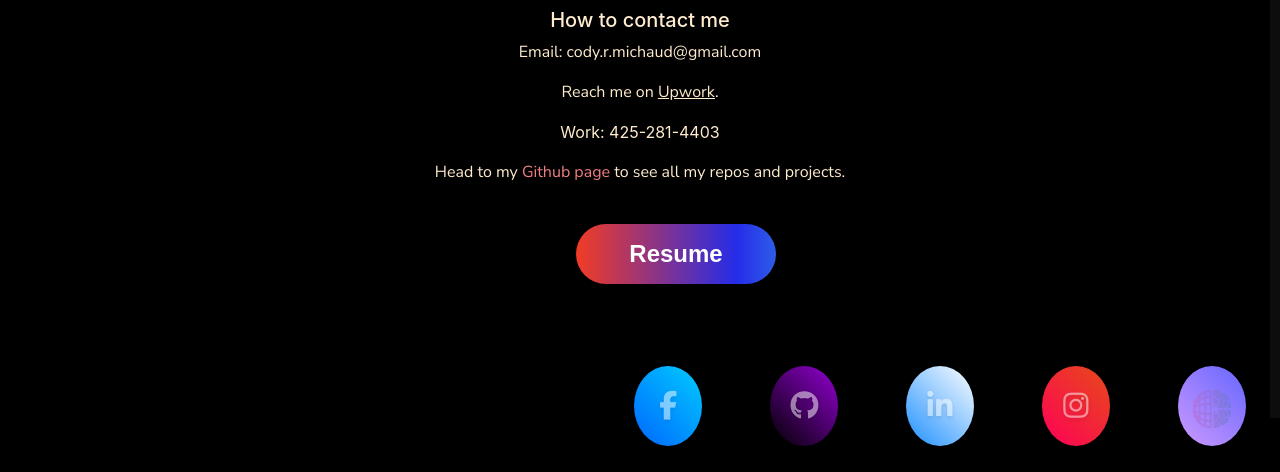
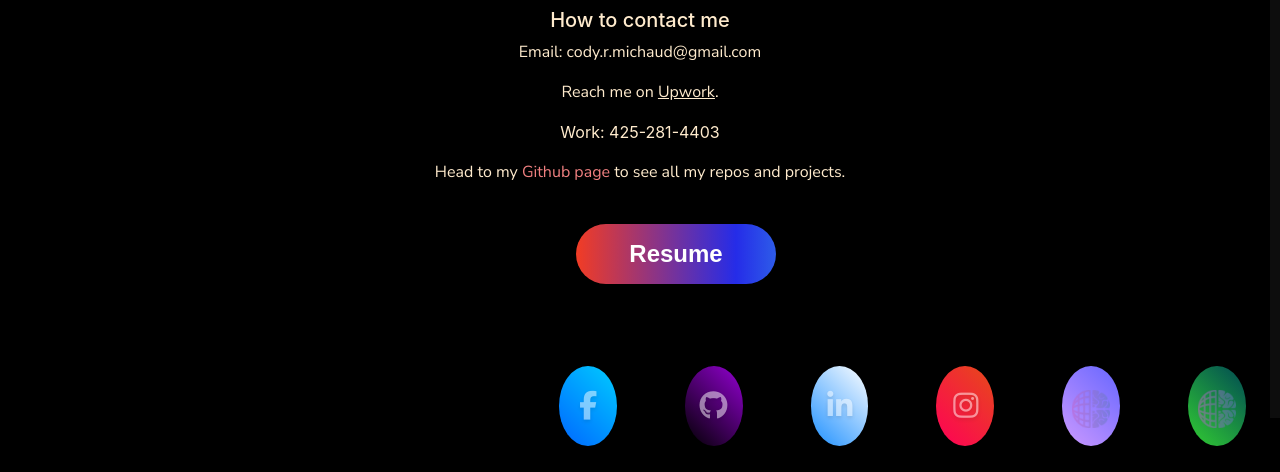
Before and after one commit to codymichaud/work_portfolio, a website: page port.contact.html in a window 1280 px wide. Shown: the part 382-854 px from the top of the page. Drawn offline with nearby package versions, Linux system fonts and the light colour scheme; a web font is replaced by a local one.

Commit message:
Adding upwork glow button

```diff
--- a/assets/css/glow.contact.css
+++ b/assets/css/glow.contact.css
@@ -101,7 +101,14 @@ ul list-style:nth-child(5) after
 background: linear-gradient(45deg, #CC99FF, #6666FF);
 }
 
+ul li:nth-child(6) a,
+ul li:nth-child(6)::before,
+ul list-style:nth-child(6) after
+{
+background: linear-gradient(45deg, #32CD32, #004953);
+}
+
 .glowBtns {
-    margin-left: 600px;
+    margin-left: 525px;
 margin-top: 100px;
 }
--- a/port.contact.html
+++ b/port.contact.html
@@ -95,6 +95,8 @@
             <li><a href="#" target="_blank"><i class="fab fa-instagram"></i></a></li>
             <li><a href="https://www.openxeducation.com" target="_blank"><img src="./assets/imgs/favicon.ico"
                         alt="openX" class="fab fa-openx"></a></li>
+            <li><a href="https://www.openxeducation.com" target="_blank"><img src="./assets/imgs/favicon.ico"
+                        alt="openX" class="fab fa-openx"></a></li>
         </ul>
     </div>
 
```
